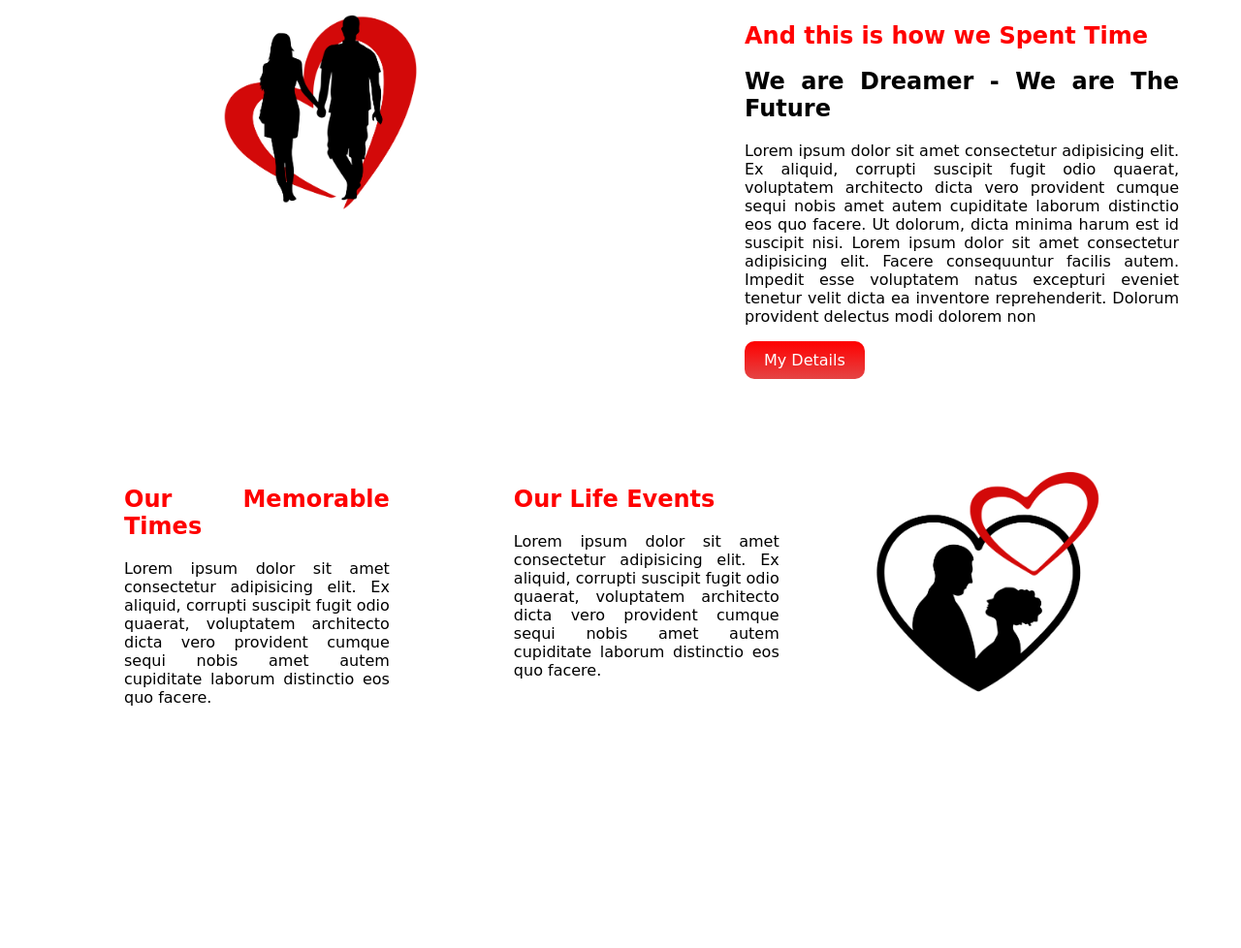
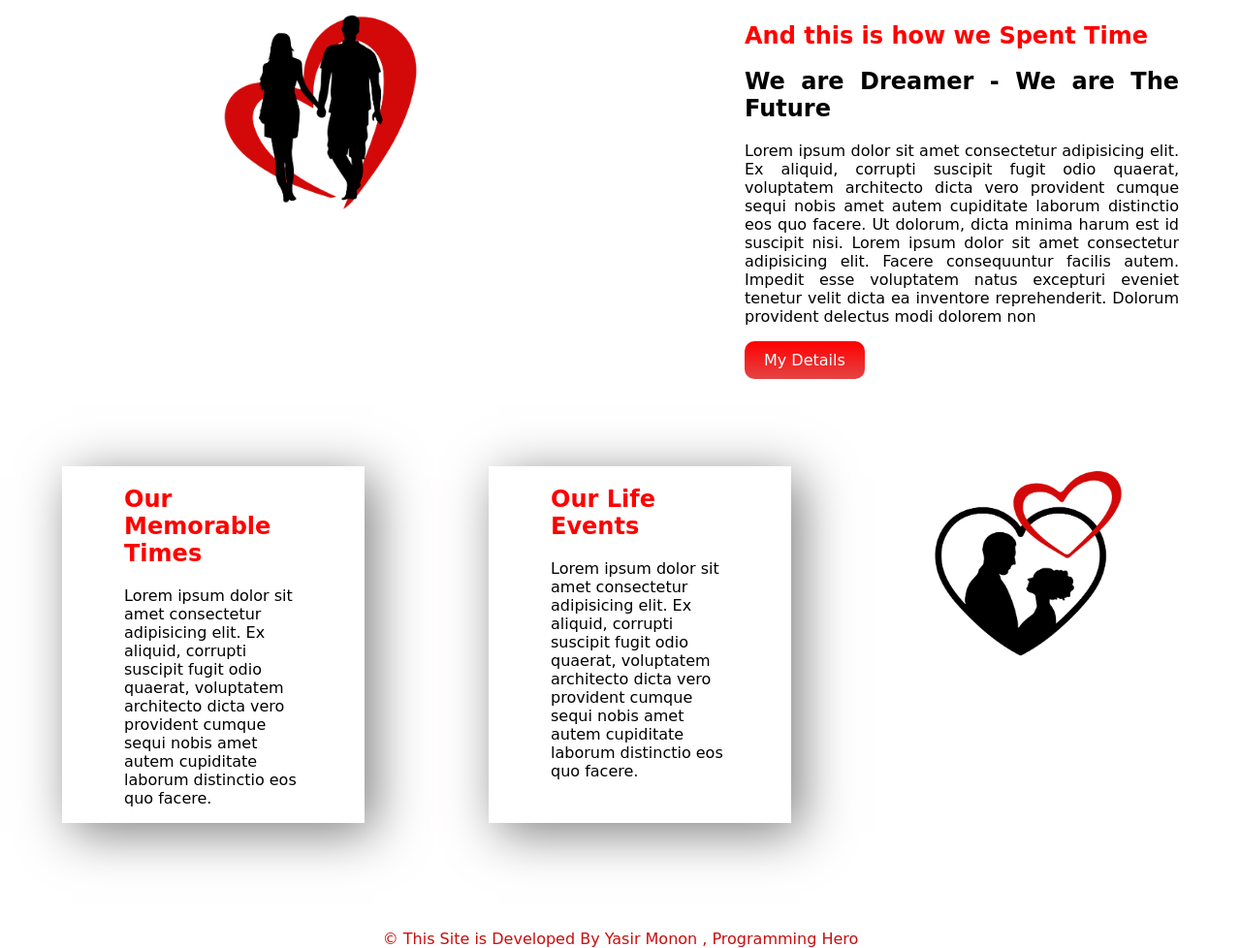
Before and after one commit to YasirMonon/family-portfolio-demo, a plain HTML site: page index.html in a window 1280 px wide. Shown: the part 506-1484 px from the top of the page at 97% size. Before the commit the page ends 1361 px from the top, so only its background shows below. Drawn offline with Linux system fonts and the light colour scheme; a web font is replaced by a local one.

Commit message:
Padding of Future Section,Footer Updated

```diff
--- a/index.html
+++ b/index.html
@@ -65,6 +65,9 @@
             <img src="images/future-bg.png" alt="future">
         </div>
     </section>
+    <footer class="footer-text">
+        © This Site is Developed By Yasir Monon , Programming Hero
+    </footer>
 </body>
 
 </html>
--- a/style.css
+++ b/style.css
@@ -36,11 +36,18 @@ padding-left: 20%;
     border-radius: 10px;
 }
 .future{
-    width: 50%;
-padding-left: 10%;
-text-align: justify;
+    width: 40%;
+margin-left: 5%;
+margin-right: 5%;
+padding-right: 5%;
+padding-left: 5%;
+box-shadow: 10px 10px 50px rgb(128, 126, 126);
 }
 .future-image img{
     width: 50%;
     padding-left: 20%;
 }
+.footer-text{
+    text-align: center;
+    color: rgb(202, 13, 13);
+}
```
